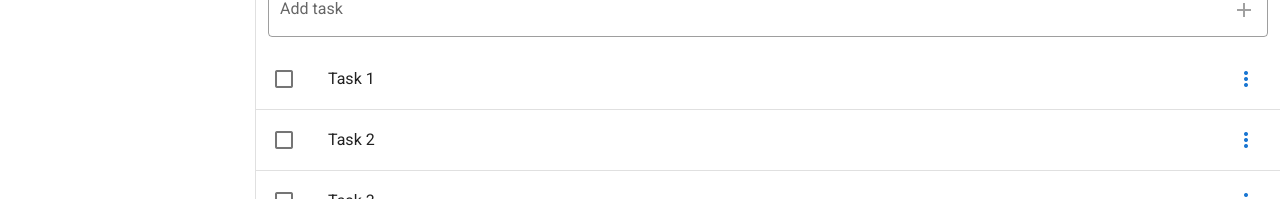
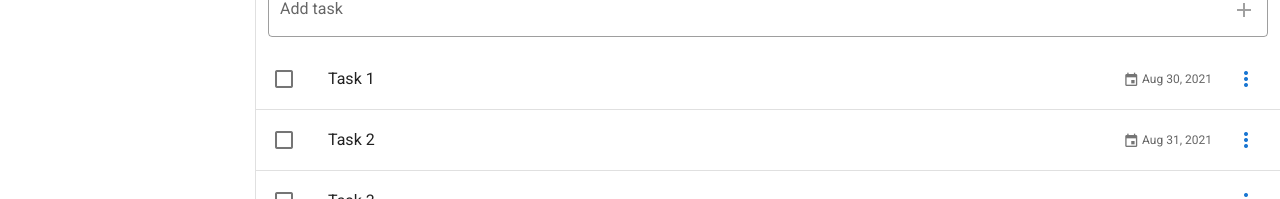
Before and after one commit to brunocmesquita/vuetify-todo-app, a Vue app: page / in a window 1280 px wide. Shown: the part 159-358 px from the top of the page. Built offline with nearby package versions, Linux system fonts and the light colour scheme.

Commit message:
added due dates

```diff
--- a/package.json
+++ b/package.json
@@ -9,6 +9,7 @@
   },
   "dependencies": {
     "core-js": "^3.6.5",
+    "date-fns": "^2.23.0",
     "vue": "^2.6.11",
     "vue-router": "^3.2.0",
     "vuetify": "^2.4.0",
--- /dev/null
+++ b/src/components/Todo/Dialogs/DialogDueDate.vue
@@ -0,0 +1,47 @@
+<template>
+  <v-dialog
+    ref="dialog"
+    :value="true"
+    :return-value.sync="date"
+    persistent
+    width="290px"
+  >
+    <v-date-picker v-model="date" scrollable>
+      <v-spacer></v-spacer>
+      <v-btn @click="$emit('close')" text color="primary">
+        Cancel
+      </v-btn>
+      <v-btn @click="saveTask" text color="primary">
+        OK
+      </v-btn>
+    </v-date-picker>
+  </v-dialog>
+</template>
+
+<script>
+export default {
+  props: ['task'],
+  data() {
+    return {
+      date: null,
+    };
+  },
+  methods: {
+    saveTask() {
+      let payload = {
+        id: this.task.id,
+        dueDate: this.date,
+      };
+      this.$store.dispatch('updateTaskDueDate', payload);
+      this.$emit('close');
+    },
+  },
+  mounted() {
+    if (this.task.dueDate) {
+      this.date = this.task.dueDate;
+    }
+  },
+};
+</script>
+
+<style></style>
--- a/src/components/Todo/Task.vue
+++ b/src/components/Todo/Task.vue
@@ -12,11 +12,20 @@
         <v-list-item-content>
           <v-list-item-title
             :class="{ 'text-decoration-line-through': task.done }"
-            >{{ task.title }}</v-list-item-title
           >
+            {{ task.title }}
+          </v-list-item-title>
         </v-list-item-content>
+
+        <v-list-item-action v-if="task.dueDate">
+          <v-list-item-action-text>
+            <v-icon small>mdi-calendar</v-icon>
+            {{ task.dueDate | niceDate }}
+          </v-list-item-action-text>
+        </v-list-item-action>
+
         <v-list-item-action>
-          <task-menu :task="task"></task-menu>
+          <task-menu :task="task" />
         </v-list-item-action>
       </template>
     </v-list-item>
@@ -25,10 +34,16 @@
 </template>
 
 <script>
+import { format } from 'date-fns';
+
 export default {
   props: ['task'],
-  data() {
-    return {};
+  filters: {
+    niceDate(value) {
+      let parts = value.split('-');
+      let dateValue = new Date(parts[0], parts[1] - 1, parts[2]);
+      return format(dateValue, 'MMM dd, yyyy');
+    },
   },
   components: {
     'task-menu': require('@/components/Todo/TaskMenu.vue').default,
--- a/src/components/Todo/TaskMenu.vue
+++ b/src/components/Todo/TaskMenu.vue
@@ -21,16 +21,21 @@
       </v-list>
     </v-menu>
 
+    <dialog-edit
+      v-if="dialogs.edit"
+      @close="dialogs.edit = false"
+      :task="task"
+    />
+    <dialog-due-date
+      v-if="dialogs.dueDate"
+      @close="dialogs.dueDate = false"
+      :task="task"
+    />
     <dialog-delete
       v-if="dialogs.delete"
       @close="dialogs.delete = false"
       :task="task"
     />
-    <dialog-edit
-      v-if="dialogs.edit"
-      @close="dialogs.edit = false"
-      :task="task"
-    ></dialog-edit>
   </div>
 </template>
 
@@ -39,8 +44,9 @@
   props: ['task'],
   data: () => ({
     dialogs: {
+      edit: false,
+      dueDate: false,
       delete: false,
-      edit: false,
     },
     items: [
       {
@@ -54,7 +60,7 @@
         title: 'Due date',
         icon: 'mdi-calendar',
         click() {
-          console.log('due date');
+          this.dialogs.dueDate = true;
         },
       },
       {
@@ -72,9 +78,11 @@
     },
   },
   components: {
+    'dialog-edit': require('@/components/Todo/Dialogs/DialogEdit.vue').default,
+    'dialog-due-date': require('@/components/Todo/Dialogs/DialogDueDate.vue')
+      .default,
     'dialog-delete': require('@/components/Todo/Dialogs/DialogDelete.vue')
       .default,
-    'dialog-edit': require('@/components/Todo/Dialogs/DialogEdit.vue').default,
   },
 };
 </script>
--- a/src/store/index.js
+++ b/src/store/index.js
@@ -10,16 +10,19 @@
         id: 1,
         title: 'Task 1',
         done: false,
+        dueDate: '2021-08-30',
       },
       {
         id: 2,
         title: 'Task 2',
         done: false,
+        dueDate: '2021-08-31',
       },
       {
         id: 3,
         title: 'Task 3',
         done: false,
+        dueDate: null,
       },
     ],
     snackbar: {
@@ -33,6 +36,7 @@
         id: Date.now(),
         title: newTaskTitle,
         done: false,
+        dueDate: null,
       };
       state.tasks.push(newTask);
     },
@@ -61,6 +65,10 @@
       let task = state.tasks.filter(task => task.id === payload.id)[0];
       task.title = payload.title;
     },
+    updateTaskDueDate(state, payload) {
+      let task = state.tasks.filter(task => task.id === payload.id)[0];
+      task.dueDate = payload.dueDate;
+    },
   },
   actions: {
     addTask({ commit }, newTaskTitle) {
@@ -75,6 +83,10 @@
       commit('updateTaskTitle', payload);
       commit('showSnackbar', 'Task updated!');
     },
+    updateTaskDueDate({ commit }, payload) {
+      commit('updateTaskDueDate', payload);
+      commit('showSnackbar', 'Due Date Updated!');
+    },
   },
   getters: {},
 });
```
Also changed, not shown: 1 other file (tests, documents, lock files or other folders).
